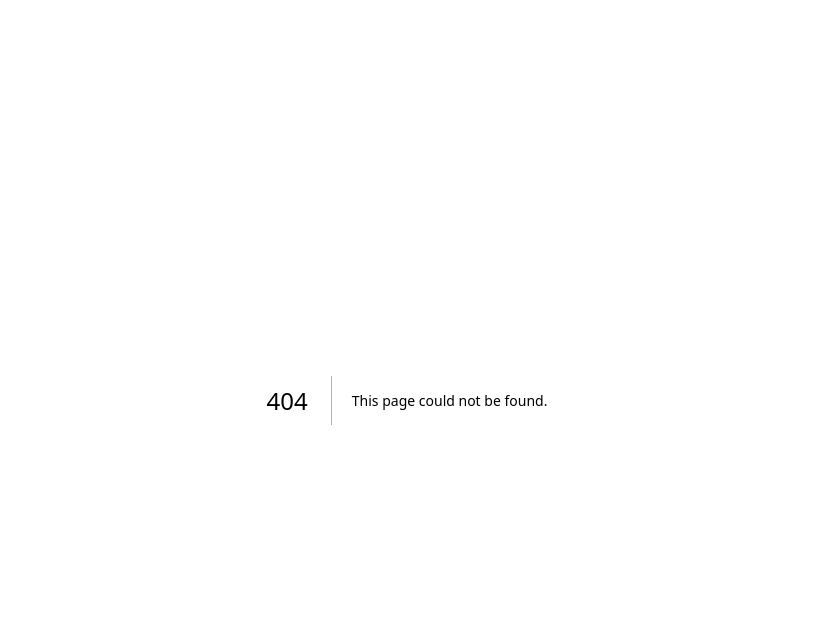
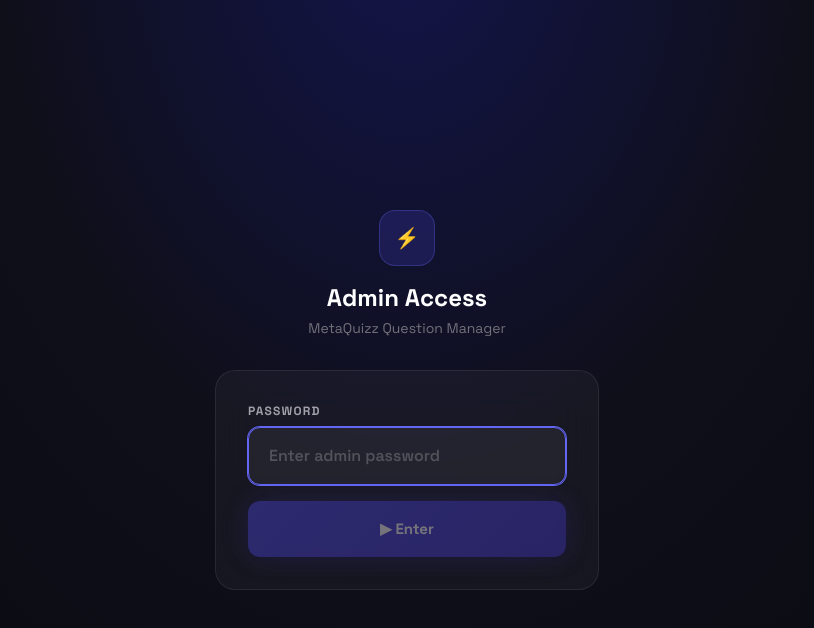
Before and after one commit to zakaria1159/PixelQuiz, a Next.js app: page /admin/login in a window 1280 px wide. Before the commit this address had no page. Shown: the top 628 px of the page, without its empty margins (233-1047 px from the left). Built offline with nearby package versions, Linux system fonts and the light colour scheme.

Commit message:
feat(admin): add sidebar layout and login page

```diff
--- /dev/null
+++ b/src/app/admin/layout.tsx
@@ -0,0 +1,65 @@
+'use client'
+
+import { usePathname, useRouter } from 'next/navigation'
+import Link from 'next/link'
+
+const navItems = [
+  { href: '/admin/questions', label: 'Questions', icon: '📝' },
+  { href: '/admin/questions/new', label: 'Add New', icon: '➕' },
+]
+
+export default function AdminLayout({ children }: { children: React.ReactNode }) {
+  const pathname = usePathname()
+  const router = useRouter()
+
+  const isLoginPage = pathname === '/admin/login'
+  if (isLoginPage) return <>{children}</>
+
+  async function logout() {
+    await fetch('/api/admin/logout', { method: 'POST' })
+    router.push('/admin/login')
+  }
+
+  return (
+    <div className="min-h-screen flex" style={{ background: '#09090f' }}>
+      {/* Sidebar */}
+      <aside className="w-52 flex-shrink-0 flex flex-col" style={{ background: '#0f1117', borderRight: '1px solid #1f2035' }}>
+        <div className="p-4 border-b" style={{ borderColor: '#1f2035' }}>
+          <span className="text-indigo-400 font-black text-sm tracking-wide">⚡ ADMIN</span>
+        </div>
+        <nav className="flex-1 p-3 space-y-1">
+          {navItems.map(item => {
+            const active = pathname.startsWith(item.href) && !(item.href === '/admin/questions' && pathname === '/admin/questions/new')
+            return (
+              <Link
+                key={item.href}
+                href={item.href}
+                className="flex items-center gap-2 px-3 py-2 rounded-lg text-sm font-semibold transition-colors"
+                style={{
+                  background: active ? 'rgba(99,102,241,0.15)' : 'transparent',
+                  color: active ? '#a5b4fc' : '#52525b',
+                }}
+              >
+                <span>{item.icon}</span>
+                <span>{item.label}</span>
+              </Link>
+            )
+          })}
+        </nav>
+        <div className="p-3 border-t" style={{ borderColor: '#1f2035' }}>
+          <button
+            onClick={logout}
+            className="w-full text-left px-3 py-2 rounded-lg text-sm font-semibold text-zinc-600 hover:text-zinc-400 transition-colors"
+          >
+            🚪 Logout
+          </button>
+        </div>
+      </aside>
+
+      {/* Main content */}
+      <main className="flex-1 overflow-auto p-8">
+        {children}
+      </main>
+    </div>
+  )
+}
--- /dev/null
+++ b/src/app/admin/login/page.tsx
@@ -0,0 +1,64 @@
+'use client'
+
+import { useState } from 'react'
+import { useRouter } from 'next/navigation'
+
+export default function AdminLoginPage() {
+  const [password, setPassword] = useState('')
+  const [error, setError] = useState('')
+  const [loading, setLoading] = useState(false)
+  const router = useRouter()
+
+  async function handleSubmit(e: React.FormEvent) {
+    e.preventDefault()
+    setLoading(true)
+    setError('')
+    const res = await fetch('/api/admin/auth', {
+      method: 'POST',
+      headers: { 'Content-Type': 'application/json' },
+      body: JSON.stringify({ password }),
+    })
+    if (res.ok) {
+      router.push('/admin/questions')
+    } else {
+      setError('Invalid password')
+      setLoading(false)
+    }
+  }
+
+  return (
+    <div className="min-h-screen flex items-center justify-center" style={{ background: 'radial-gradient(ellipse at 50% -10%, #13154a 0%, #0f0f1a 45%, #09090f 100%)' }}>
+      <div className="w-full max-w-sm">
+        <div className="text-center mb-8">
+          <div className="inline-flex items-center justify-center w-14 h-14 rounded-2xl bg-indigo-600/20 border border-indigo-500/30 mb-4">
+            <span className="text-xl">⚡</span>
+          </div>
+          <h1 className="text-2xl font-black text-white mb-1">Admin Access</h1>
+          <p className="text-zinc-500 text-sm">MetaQuizz Question Manager</p>
+        </div>
+        <form onSubmit={handleSubmit} className="glass p-8 space-y-4">
+          <div>
+            <label className="block text-xs font-bold text-zinc-400 uppercase tracking-widest mb-2">Password</label>
+            <input
+              type="password"
+              value={password}
+              onChange={e => setPassword(e.target.value)}
+              autoFocus
+              className="w-full bg-white/5 border border-white/10 focus:border-indigo-500 focus:ring-1 focus:ring-indigo-500 text-white placeholder-zinc-600 font-semibold text-base py-4 px-5 rounded-xl outline-none transition-all"
+              placeholder="Enter admin password"
+            />
+          </div>
+          {error && <p className="text-red-400 text-sm font-semibold">{error}</p>}
+          <button
+            type="submit"
+            disabled={!password || loading}
+            className="w-full py-4 px-6 rounded-xl font-black text-white transition-all disabled:opacity-40"
+            style={{ background: 'linear-gradient(135deg, #4f46e5, #4338ca)', boxShadow: '0 0 30px rgba(79,70,229,0.4)' }}
+          >
+            {loading ? 'Verifying…' : '▶  Enter'}
+          </button>
+        </form>
+      </div>
+    </div>
+  )
+}
--- /dev/null
+++ b/src/app/admin/page.tsx
@@ -0,0 +1,5 @@
+import { redirect } from 'next/navigation'
+
+export default function AdminPage() {
+  redirect('/admin/questions')
+}
```
